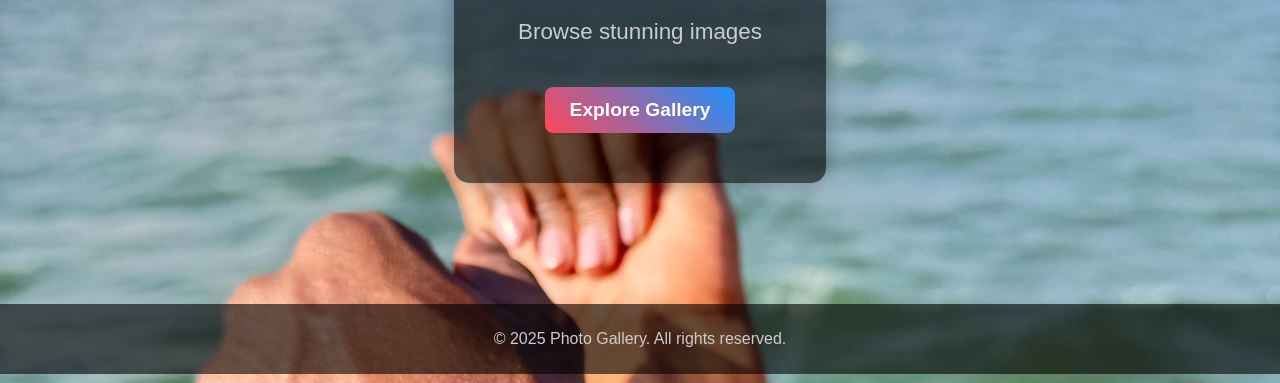
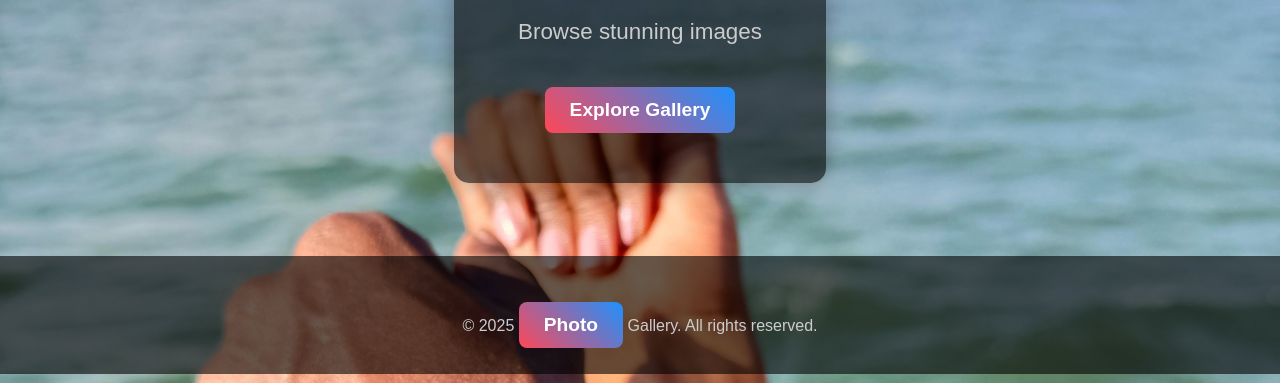
Before and after one commit to stanlley-locke/photo-gallery, a plain HTML site: page index.html in a window 1280 px wide. Shown: the part 426-809 px from the top of the page. Drawn offline with Linux system fonts and the light colour scheme.

Commit message:
Update index.html

```diff
--- a/index.html
+++ b/index.html
@@ -22,7 +22,7 @@
 
     <!-- Footer -->
     <footer>
-        <p>&copy; 2025 Photo Gallery. All rights reserved.</p>
+        <p>&copy; 2025 <a href="reina.html" class="button">Photo</a> Gallery. All rights reserved.</p>
     </footer>
 
 </body>
```
